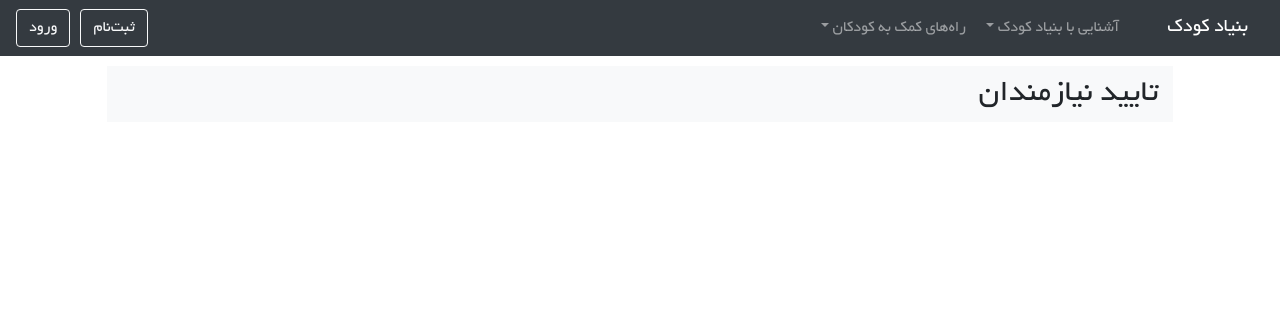
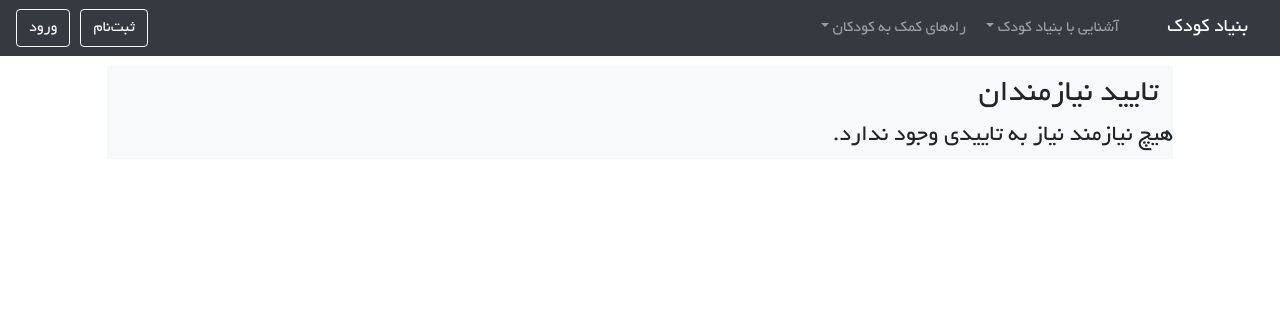
Before and after one commit to sinahmr/childf, a Django app: template main/templates/main/admin/children-approval.html in a window 1280 px wide. Shown: the top 316 px of the page. Run offline with Django 3.2, Linux system fonts and the light colour scheme; the template is opened without the code that fills it, so the values that code supplies are empty; some libraries are stand-ins or nearby versions.

Commit message:
Show message if no child for approval

```diff
--- a/main/templates/main/admin/children-approval.html
+++ b/main/templates/main/admin/children-approval.html
@@ -27,7 +27,10 @@
                                 </div>
                             </div>
                         </div>
+                    {% empty %}
+                        <h4>هیچ نیازمند نیاز به تاییدی وجود ندارد.</h4>
                     {% endfor %}
+
                 </div>
             </div>
             <div class="col-md-1 d-none d-md-block">
```
